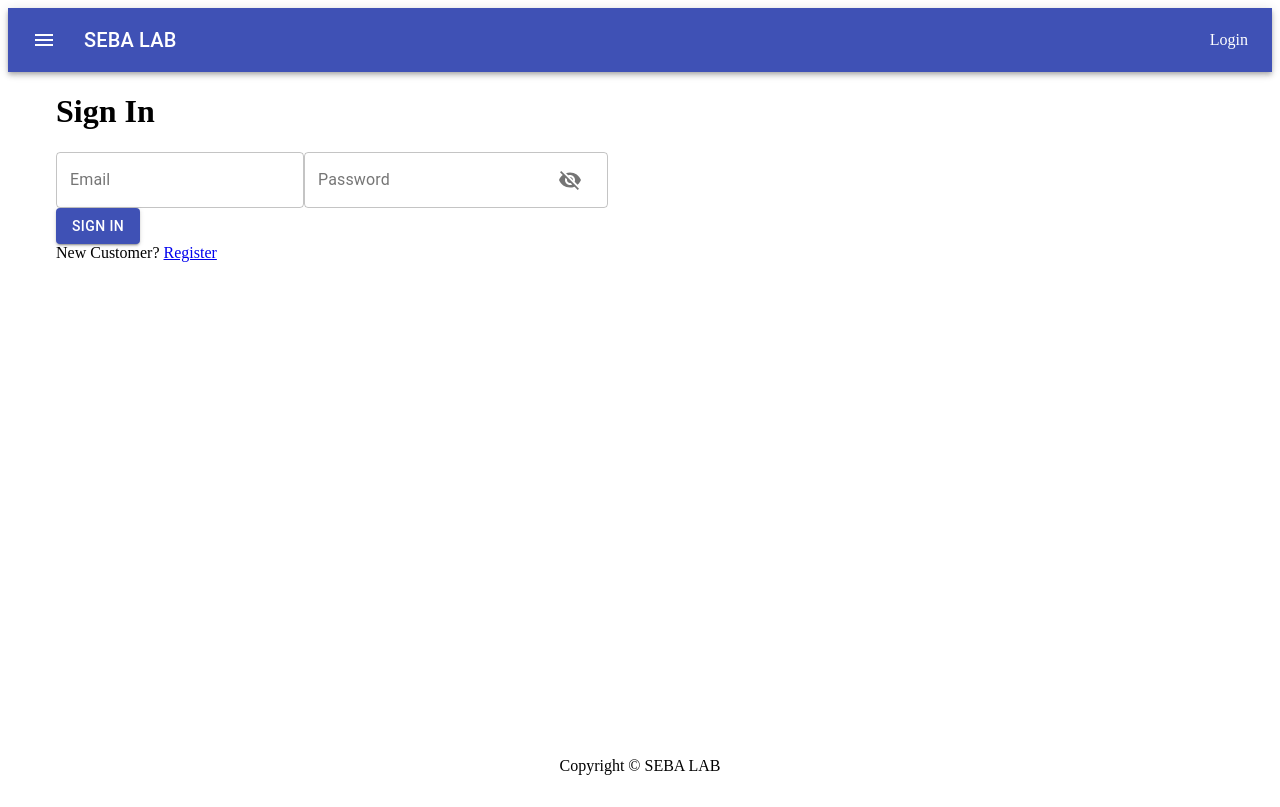
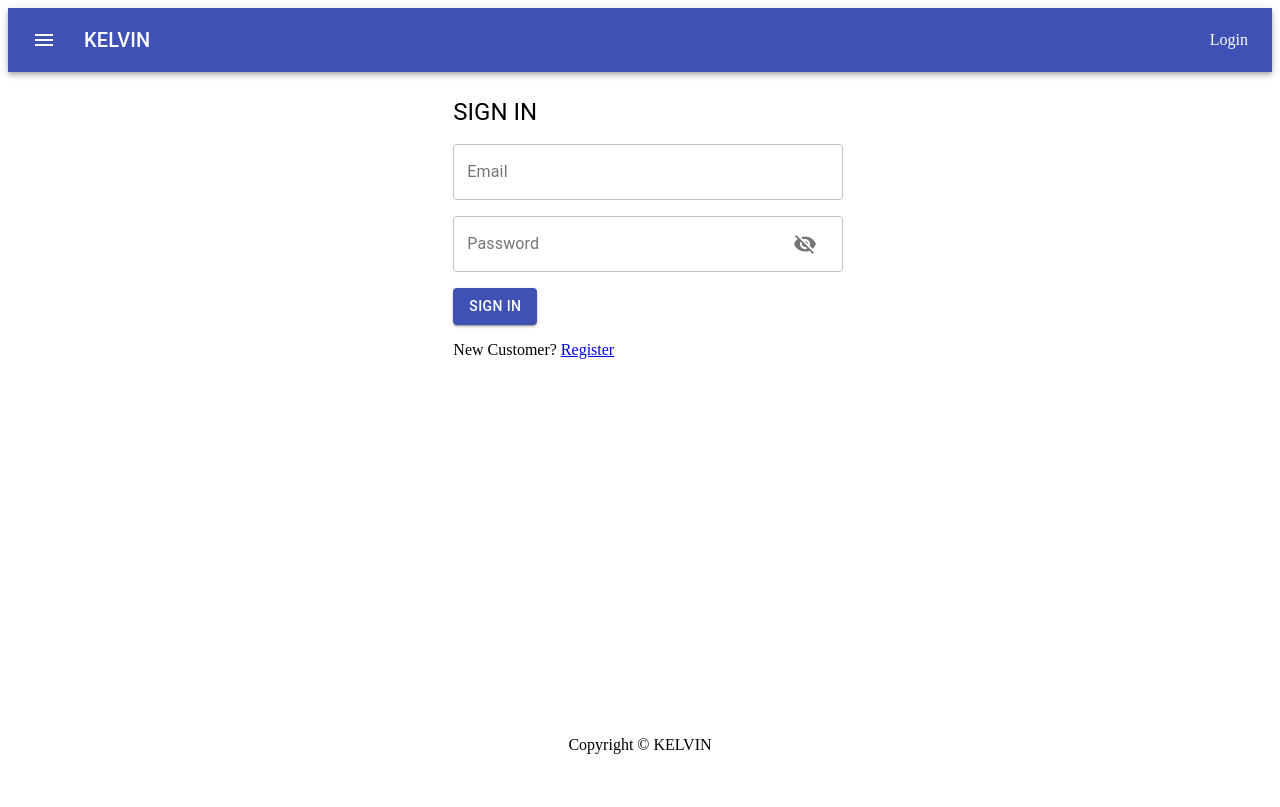
Before and after one commit to klarmannsonia/seba-lab, a React (Create React App) app in the folder frontend/: page /login in a window 1280 px wide. Built offline with nearby package versions, Linux system fonts and the light colour scheme.

Commit message:
LoginScreen ui correcton

```diff
--- a/frontend/src/components/Footer.js
+++ b/frontend/src/components/Footer.js
@@ -18,7 +18,7 @@ const Footer = () => {
       <Container>
         <Grid container>
           <Grid item xs={12} className={classes.textCenter}>
-            Copyright &copy; SEBA LAB
+            Copyright &copy; KELVIN
           </Grid>
         </Grid>
       </Container>
--- a/frontend/src/components/FormContainer.js
+++ b/frontend/src/components/FormContainer.js
@@ -7,10 +7,11 @@ const useStyles = makeStyles((theme) => ({}));
 
 const FormContainer = ({ children }) => {
   const classes = useStyles();
+
   return (
     <Container>
-      <Grid>
-        <Grid item xs={12} md={6}>
+      <Grid container justify="center">
+        <Grid item xs={4}>
           {children}
         </Grid>
       </Grid>
--- a/frontend/src/components/Header.js
+++ b/frontend/src/components/Header.js
@@ -38,7 +38,7 @@ const Header = () => {
             <MenuIcon />
           </IconButton>
           <Typography variant="h6" className={classes.title}>
-            SEBA LAB
+            KELVIN
           </Typography>
           <Link component={RouterLink} color="inherit" to="/login">
             Login
--- a/frontend/src/screens/LoginScreen.js
+++ b/frontend/src/screens/LoginScreen.js
@@ -1,5 +1,9 @@
 import React, { useState, useEffect } from "react";
 import { Link } from "react-router-dom";
+import { useDispatch, useSelector } from "react-redux";
+
+//Material UI
+import { makeStyles } from "@material-ui/core/styles";
 import FormControl from "@material-ui/core/FormControl";
 import Visibility from "@material-ui/icons/Visibility";
 import VisibilityOff from "@material-ui/icons/VisibilityOff";
@@ -9,13 +13,29 @@ import IconButton from "@material-ui/core/IconButton";
 import Grid from "@material-ui/core/Grid";
 import Button from "@material-ui/core/Button";
 import OutlinedInput from "@material-ui/core/OutlinedInput";
-import { useDispatch, useSelector } from "react-redux";
+import Typography from "@material-ui/core/Typography";
+
+// components
 import Message from "../components/Message";
 import Loader from "../components/Loader";
 import { login } from "../actions/userActions";
 import FormContainer from "../components/FormContainer";
 
+const useStyles = makeStyles((theme) => ({
+  margin: {
+    margin: theme.spacing(1),
+  },
+  marginTypography: {
+    marginTop: theme.spacing(3),
+    marginBottom: theme.spacing(1),
+    marginLeft: theme.spacing(1),
+    marginRight: theme.spacing(1),
+  },
+}));
+
 const LoginScreen = ({ history, location }) => {
+  const classes = useStyles();
+
   const [email, setEmail] = useState("");
   const [password, setPassword] = useState("");
   const [showPassword, setshowPassword] = useState(false);
@@ -27,11 +47,11 @@ const LoginScreen = ({ history, location }) => {
 
   const redirect = location.search ? location.search.split("=")[1] : "/";
 
-  useEffect(() => {
-    if (userInfo) {
-      history.push(redirect);
-    }
-  }, [history, userInfo, redirect]);
+  //   useEffect(() => {
+  //     if (userInfo) {
+  //       history.push(redirect);
+  //     }
+  //   }, [history, userInfo, redirect]);
 
   const handleClickShowPassword = () => {
     setshowPassword(!showPassword);
@@ -47,16 +67,16 @@ const LoginScreen = ({ history, location }) => {
     dispatch(login(email, password));
   };
 
-  console.log("password", password);
-  console.log("email", email);
-
   return (
     <FormContainer>
-      <h1>Sign In</h1>
+      <Typography variant="h5" className={classes.marginTypography}>
+        SIGN IN
+      </Typography>
       {error && <Message severity="error">{error}</Message>}
       {loading && <Loader />}
       <form onSubmit={onSubmitHandler}>
-        <FormControl variant="outlined">
+        <div>
+          <FormControl variant="outlined" fullWidth className={classes.margin}>
             <InputLabel htmlFor="email">Email</InputLabel>
             <OutlinedInput
               id="email"
@@ -66,8 +86,10 @@ const LoginScreen = ({ history, location }) => {
               labelWidth={70}
             />
           </FormControl>
+        </div>
 
-        <FormControl variant="outlined">
+        <div>
+          <FormControl variant="outlined" fullWidth className={classes.margin}>
             <InputLabel htmlFor="password">Password</InputLabel>
             <OutlinedInput
               id="password"
@@ -88,12 +110,19 @@ const LoginScreen = ({ history, location }) => {
               labelWidth={70}
             />
           </FormControl>
-        <Button variant="contained" color="primary" type="submit">
+        </div>
+
+        <Button
+          variant="contained"
+          color="primary"
+          type="submit"
+          className={classes.margin}
+        >
           Sign In
         </Button>
       </form>
       <Grid container spacing={3}>
-        <Grid item xs={12}>
+        <Grid item xs={12} className={classes.margin}>
           New Customer?{" "}
           <Link to={redirect ? `/register?redirect=${redirect}` : "/regiter"}>
             Register
```
Lines whose indentation alone changed are shown as unchanged.
